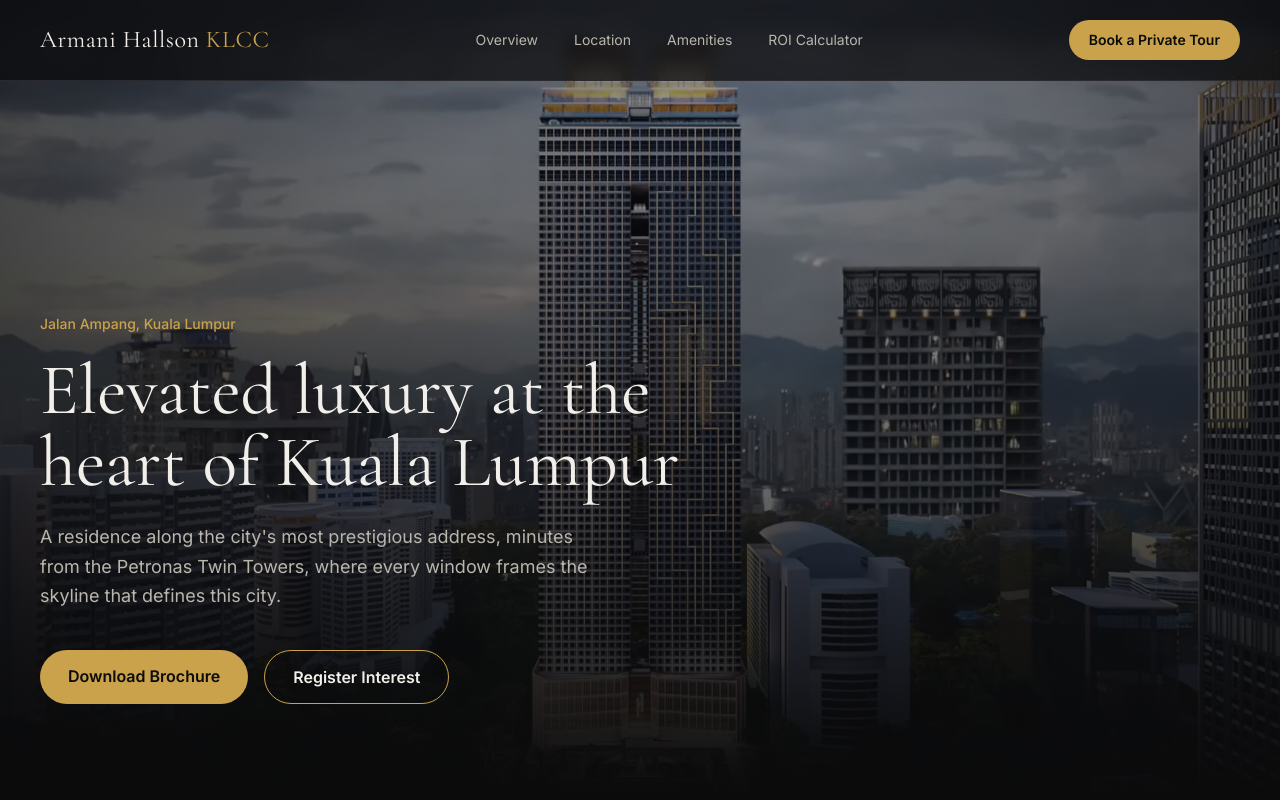
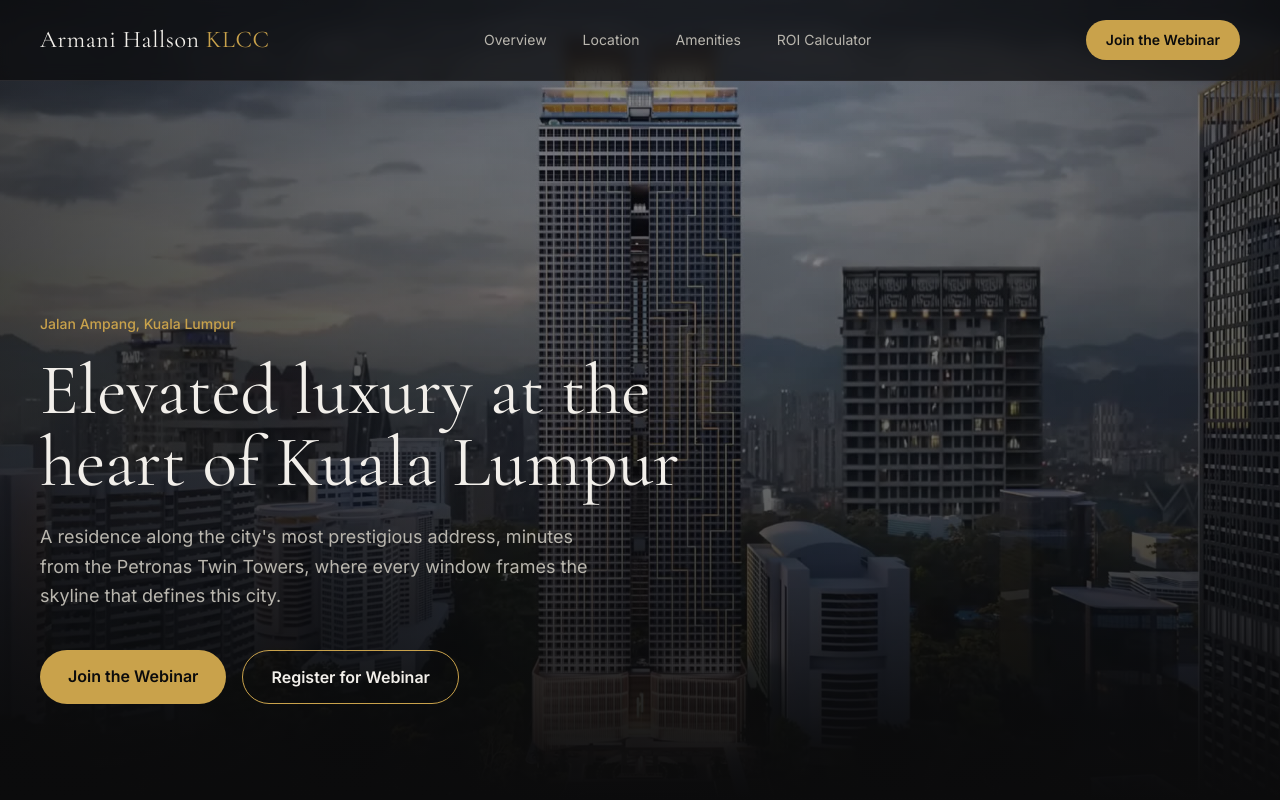
Before and after one commit to prasanth150202/halson, a plain HTML site: page index.html in a window 1280 px wide. Shown: the top 800 px of the page. Drawn offline with nearby package versions, Linux system fonts and the light colour scheme.

Commit message:
Update property page CTAs for webinar

```diff
--- a/index.html
+++ b/index.html
@@ -333,7 +333,7 @@
       <a href="#amenities" class="hover:text-bone transition">Amenities</a>
       <a href="./roi-calculator.html" class="hover:text-bone transition">ROI Calculator</a>
     </div>
-    <a href="#register" class="gold-btn text-sm font-semibold px-5 py-2.5 rounded-full">Book a Private Tour</a>
+    <a href="#register" class="gold-btn text-sm font-semibold px-5 py-2.5 rounded-full">Join the Webinar</a>
   </div>
 </nav>
 
@@ -344,8 +344,8 @@
     <h1 class="font-serif text-5xl md:text-7xl leading-[1.05] max-w-3xl text-bone">Elevated luxury at the heart of Kuala Lumpur</h1>
     <p class="mt-6 text-bonemuted text-lg max-w-xl leading-relaxed">A residence along the city's most prestigious address, minutes from the Petronas Twin Towers, where every window frames the skyline that defines this city.</p>
     <div class="mt-10 flex flex-wrap gap-4">
-      <a href="#register" class="gold-btn font-semibold px-7 py-3.5 rounded-full">Download Brochure</a>
-      <a href="#register" class="ghost-btn font-semibold px-7 py-3.5 rounded-full">Register Interest</a>
+      <a href="#register" class="gold-btn font-semibold px-7 py-3.5 rounded-full">Join the Webinar</a>
+      <a href="#register" class="ghost-btn font-semibold px-7 py-3.5 rounded-full">Register for Webinar</a>
     </div>
   </div>
 </section>
@@ -546,7 +546,7 @@
         <option>2-Bedroom</option>
         <option>3-Bedroom</option>
       </select>
-      <button type="submit" class="gold-btn font-semibold px-6 py-3.5 rounded-lg sm:col-span-2">Register Interest</button>
+      <button type="submit" class="gold-btn font-semibold px-6 py-3.5 rounded-lg sm:col-span-2">Register for Webinar</button>
     </form>
     <p id="registerSuccess" class="hidden text-sage text-center mt-6 text-sm">Thank you — our team will reach out shortly.</p>
   </div>
```
